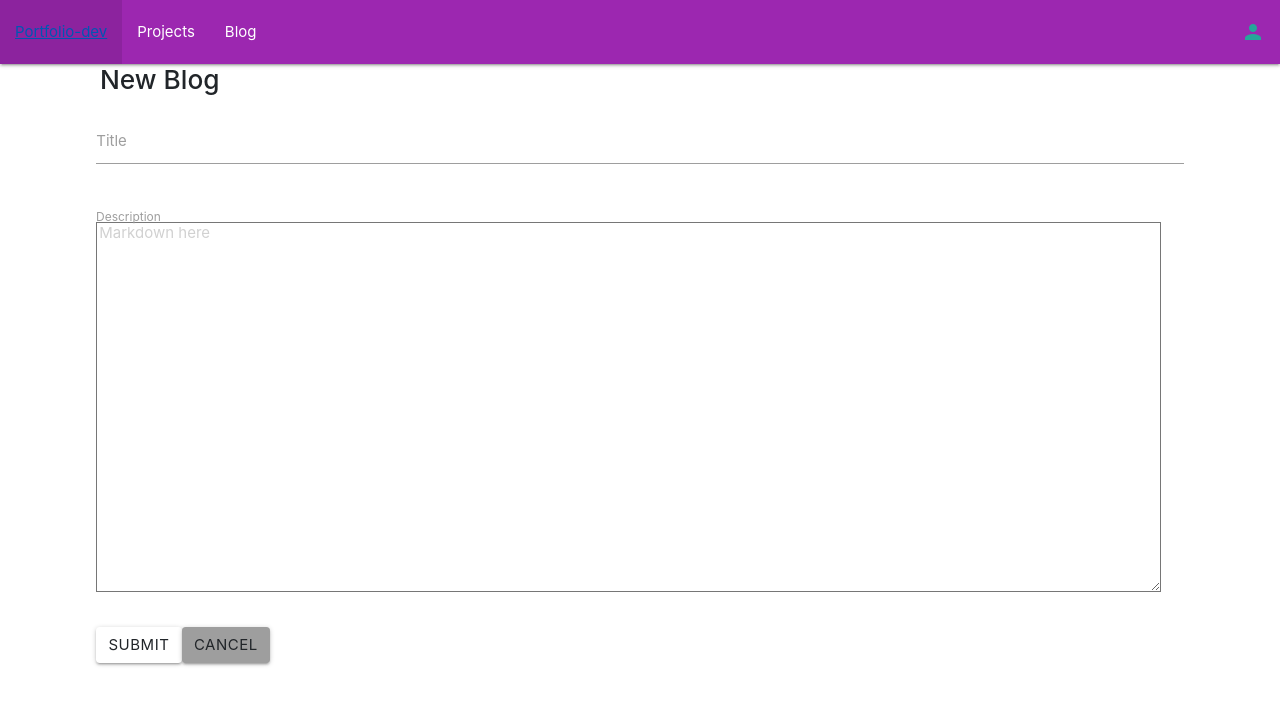
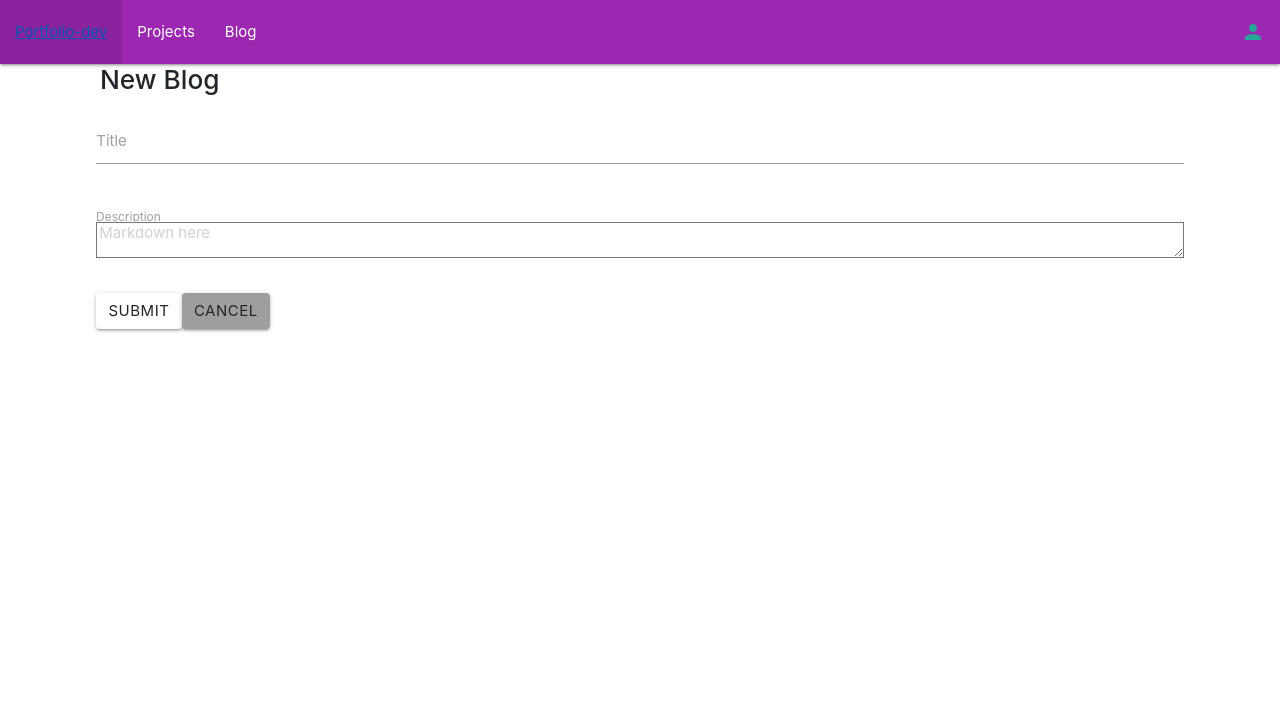
Before and after one commit to woodRock/project-manager, a Vue app: page /#/blog/new in a window 1280 px wide. Shown: the top 704 px of the page. Built offline with nearby package versions, Linux system fonts and the light colour scheme.

Commit message:
Fix styling for project and blog descriptions

```diff
--- a/src/components/blog/EditBlog.vue
+++ b/src/components/blog/EditBlog.vue
@@ -12,7 +12,7 @@
           <div class="row">
             <div class="input-field col s12">
               <textarea
-                class="box"
+                class="blog-description"
                 type="textarea"
                 v-model="markdown"
                 required
@@ -28,7 +28,7 @@
 </template>
 
 <style>
-.box {
+.blog-description {
   width: 100%;
   height: 400px;
   vertical-align: top;
--- a/src/components/blog/NewBlog.vue
+++ b/src/components/blog/NewBlog.vue
@@ -10,10 +10,10 @@
               <label for="">Title</label>
             </div>
           </div>
-          <div class="row box">
+          <div class="row">
             <div class="input-field col s12">
               <textarea
-                class="description"
+                class="description blog-description"
                 v-model="markdown"
                 placeholder="Markdown here"
                 required
@@ -30,7 +30,7 @@
 </template>
 
 <style>
-.box {
+.blog-description {
   height: 400px;
 }
 
--- a/src/components/projects/EditProject.vue
+++ b/src/components/projects/EditProject.vue
@@ -12,7 +12,7 @@
           <div class="row">
             <div class="input-field col s12">
               <textarea
-                class="box"
+                class="project-description"
                 type="textarea"
                 v-model="description"
                 required
@@ -36,6 +36,14 @@
     </div>
   </div>
 </template>
+
+<style>
+.project-description {
+  width: 100%;
+  height: 200px;
+  vertical-align: top;
+}
+</style>
 
 <script>
 import firebase from "../firebaseInit";
--- a/src/components/projects/NewProject.vue
+++ b/src/components/projects/NewProject.vue
@@ -13,7 +13,7 @@
           <div class="row">
             <div class="input-field col s12">
               <textarea
-                class="box"
+                class="project-description"
                 type="textarea"
                 v-model="description"
                 required
@@ -41,7 +41,7 @@
 </template>
 
 <style>
-.box {
+.project-description {
   width: 100%;
   height: 200px;
   vertical-align: top;
```
